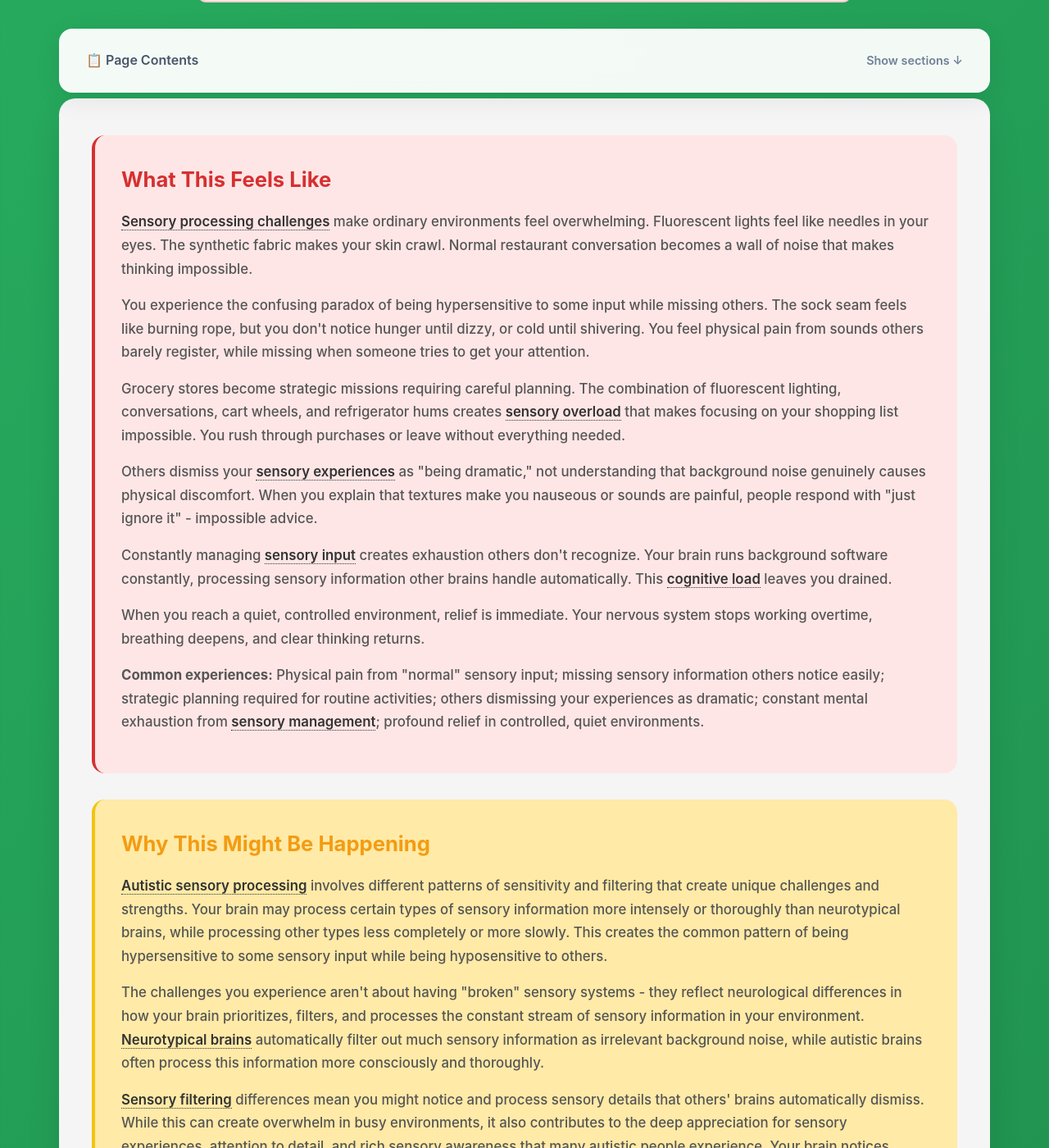
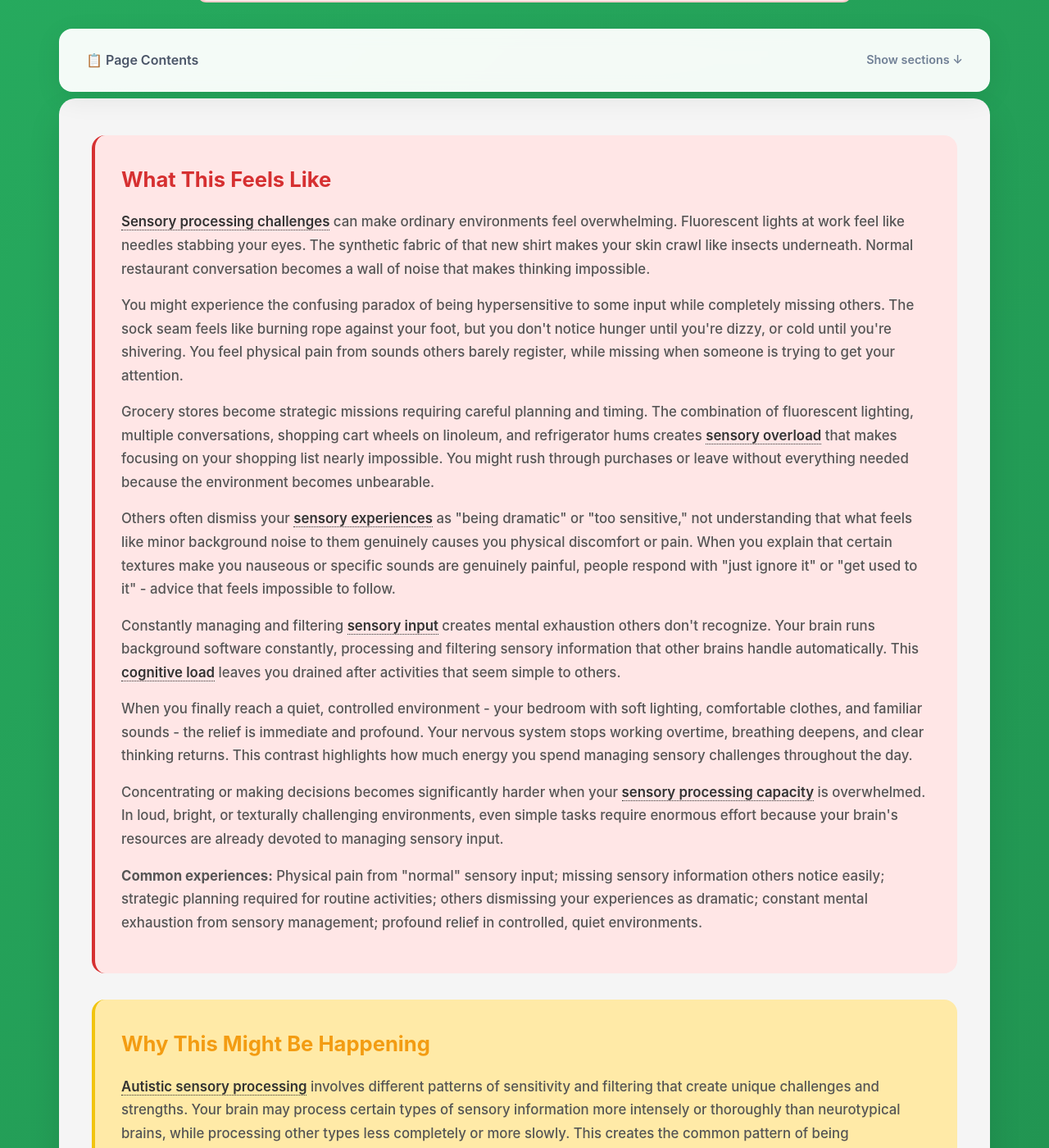
Before and after one commit to neurodivergent-survival-guide/neurodivergent-survival-guide, a Jekyll site: the page built from struggles/sensory-processing-challenges.html, in a window 1280 px wide and 1400 px high, scrolled down 564 px. Shown: the whole window at 82% size. Built offline with Jekyll 4.4.1, drawn with Linux system fonts in a browser that asks for light colours; some of the changed text lies outside the part shown.

Commit message:
Update sensory-processing-challenges.html

```diff
--- a/struggles/sensory-processing-challenges.html
+++ b/struggles/sensory-processing-challenges.html
@@ -25,20 +25,22 @@
 <div class="content-card">
     <div class="what-section">
         <h2 id="what-this-feels-like">What This Feels Like</h2>
-        <p><a class="jargon">Sensory processing challenges<span class="tooltip">Difficulty managing sensory input in ways that differ from typical expectations</span></a> make ordinary environments feel overwhelming. Fluorescent lights feel like needles in your eyes. The synthetic fabric makes your skin crawl. Normal restaurant conversation becomes a wall of noise that makes thinking impossible.</p>
+        <p><a class="jargon">Sensory processing challenges<span class="tooltip">Difficulty managing sensory input in ways that differ from typical expectations</span></a> can make ordinary environments feel overwhelming. Fluorescent lights at work feel like needles stabbing your eyes. The synthetic fabric of that new shirt makes your skin crawl like insects underneath. Normal restaurant conversation becomes a wall of noise that makes thinking impossible.</p>
 
-        <p>You experience the confusing paradox of being hypersensitive to some input while missing others. The sock seam feels like burning rope, but you don't notice hunger until dizzy, or cold until shivering. You feel physical pain from sounds others barely register, while missing when someone tries to get your attention.</p>
+        <p>You might experience the confusing paradox of being hypersensitive to some input while completely missing others. The sock seam feels like burning rope against your foot, but you don't notice hunger until you're dizzy, or cold until you're shivering. You feel physical pain from sounds others barely register, while missing when someone is trying to get your attention.</p>
 
-        <p>Grocery stores become strategic missions requiring careful planning. The combination of fluorescent lighting, conversations, cart wheels, and refrigerator hums creates <a class="jargon">sensory overload<span class="tooltip">When sensory input exceeds your brain's processing capacity</span></a> that makes focusing on your shopping list impossible. You rush through purchases or leave without everything needed.</p>
+        <p>Grocery stores become strategic missions requiring careful planning and timing. The combination of fluorescent lighting, multiple conversations, shopping cart wheels on linoleum, and refrigerator hums creates <a class="jargon">sensory overload<span class="tooltip">When sensory input exceeds your brain's processing capacity</span></a> that makes focusing on your shopping list nearly impossible. You might rush through purchases or leave without everything needed because the environment becomes unbearable.</p>
 
-        <p>Others dismiss your <a class="jargon">sensory experiences<span class="tooltip">How your nervous system processes sights, sounds, textures, and other sensory information</span></a> as "being dramatic," not understanding that background noise genuinely causes physical discomfort. When you explain that textures make you nauseous or sounds are painful, people respond with "just ignore it" - impossible advice.</p>
+        <p>Others often dismiss your <a class="jargon">sensory experiences<span class="tooltip">How your nervous system processes sights, sounds, textures, and other sensory information</span></a> as "being dramatic" or "too sensitive," not understanding that what feels like minor background noise to them genuinely causes you physical discomfort or pain. When you explain that certain textures make you nauseous or specific sounds are genuinely painful, people respond with "just ignore it" or "get used to it" - advice that feels impossible to follow.</p>
 
-        <p>Constantly managing <a class="jargon">sensory input<span class="tooltip">Information your brain receives through sight, sound, touch, smell, taste, and movement</span></a> creates exhaustion others don't recognize. Your brain runs background software constantly, processing sensory information other brains handle automatically. This <a class="jargon">cognitive load<span class="tooltip">The mental effort required to process and manage sensory information</span></a> leaves you drained.</p>
+        <p>Constantly managing and filtering <a class="jargon">sensory input<span class="tooltip">Information your brain receives through sight, sound, touch, smell, taste, and movement</span></a> creates mental exhaustion others don't recognize. Your brain runs background software constantly, processing and filtering sensory information that other brains handle automatically. This <a class="jargon">cognitive load<span class="tooltip">The mental effort required to process and manage sensory information</span></a> leaves you drained after activities that seem simple to others.</p>
 
-        <p>When you reach a quiet, controlled environment, relief is immediate. Your nervous system stops working overtime, breathing deepens, and clear thinking returns.</p>
+        <p>When you finally reach a quiet, controlled environment - your bedroom with soft lighting, comfortable clothes, and familiar sounds - the relief is immediate and profound. Your nervous system stops working overtime, breathing deepens, and clear thinking returns. This contrast highlights how much energy you spend managing sensory challenges throughout the day.</p>
+
+        <p>Concentrating or making decisions becomes significantly harder when your <a class="jargon">sensory processing capacity<span class="tooltip">Your brain's ability to manage incoming sensory information</span></a> is overwhelmed. In loud, bright, or texturally challenging environments, even simple tasks require enormous effort because your brain's resources are already devoted to managing sensory input.</p>
 
         <div class="highlight-box">
-            <p><strong>Common experiences:</strong> Physical pain from "normal" sensory input; missing sensory information others notice easily; strategic planning required for routine activities; others dismissing your experiences as dramatic; constant mental exhaustion from <a class="jargon">sensory management<span class="tooltip">The ongoing effort of processing and filtering sensory information</span></a>; profound relief in controlled, quiet environments.</p>
+            <p><strong>Common experiences:</strong> Physical pain from "normal" sensory input; missing sensory information others notice easily; strategic planning required for routine activities; others dismissing your experiences as dramatic; constant mental exhaustion from sensory management; profound relief in controlled, quiet environments.</p>
         </div>
     </div>
 
@@ -50,16 +52,16 @@
 
         <p><a class="jargon">Sensory filtering<span class="tooltip">Your brain's ability to automatically screen out irrelevant sensory information</span></a> differences mean you might notice and process sensory details that others' brains automatically dismiss. While this can create overwhelm in busy environments, it also contributes to the deep appreciation for sensory experiences, attention to detail, and rich sensory awareness that many autistic people experience. Your brain notices things others miss, which can be both challenging and valuable.</p>
 
-        <p>Individual <a class="jargon">sensory profiles<span class="tooltip">Your unique pattern of sensitivities and processing differences across different senses</span></a> vary dramatically between autistic people. Some people are primarily sensitive to auditory input, others to visual or tactile information. Some experience more hypersensitivity challenges, while others deal primarily with hyposensitivity. Your specific pattern of sensory processing reflects your individual neurological makeup rather than following a universal autism template.</p>
+        <p>Individual <a class="jargon">sensory profile<span class="tooltip">Your unique pattern of sensitivities and processing differences across different senses</span></a> vary dramatically between autistic people. Some people are primarily sensitive to auditory input, others to visual or tactile information. Some experience more hypersensitivity challenges, while others deal primarily with hyposensitivity. Your specific pattern of sensory processing reflects your individual neurological makeup rather than following a universal autism template.</p>
 
         <p>When your <a class="jargon">sensory processing capacity<span class="tooltip">Your brain's available resources for managing sensory input</span></a> becomes overwhelmed, it directly affects other cognitive functions. <a class="jargon">Executive function<span class="tooltip">Mental skills including attention, decision-making, and emotional regulation</span></a>, decision-making ability, emotional regulation, and social processing all become more difficult when your brain's resources are devoted to managing overwhelming sensory input. This creates cascading effects where sensory challenges impact multiple areas of functioning.</p>
 
         <div class="learn-more" onclick="toggleLearnMore(this)">
             <h3>Learn More: Understanding Your Individual Sensory Profile ↓</h3>
             <div class="learn-more-content">
-                <p><a class="jargon">Sensory modulation<span class="tooltip">How your nervous system regulates responses to sensory input</span></a> involves complex interactions between different parts of your nervous system that determine how you respond to sensory information. Some autistic people have sensory systems that are easily overwhelmed by input, while others have sensory systems that require more intense input to register sensations appropriately.</p>
+                <p>sensory modulation involves complex interactions between different parts of your nervous system that determine how you respond to sensory information. Some autistic people have sensory systems that are easily overwhelmed by input, while others have sensory systems that require more intense input to register sensations appropriately.</p>
 
-                <p>Understanding your specific <a class="jargon">sensory seeking<span class="tooltip">Actively pursuing certain types of sensory input that feel good or help regulate your nervous system</span></a> and <a class="jargon">sensory avoiding<span class="tooltip">Instinctively moving away from sensory input that feels overwhelming or uncomfortable</span></a> patterns can help you design environments and routines that work with your nervous system rather than against it. Many autistic people find that accommodating their sensory needs improves their functioning across multiple areas of life.</p>
+                <p>Understanding your specific sensory seeking and sensory avoiding patterns can help you design environments and routines that work with your nervous system rather than against it. Many autistic people find that accommodating their sensory needs improves their functioning across multiple areas of life.</p>
 
                 <p>Your sensory experiences may also change based on stress levels, health, sleep, and other factors that affect your nervous system. Learning to recognize these fluctuations helps you adjust your expectations and accommodations accordingly.</p>
             </div>
@@ -68,7 +70,7 @@
 
     <div class="immediate-help">
         <h2 id="next-five-minutes">What Can Help You Through the Next 5 Minutes</h2>
-        <p>When you're experiencing <a class="jargon">sensory overwhelm<span class="tooltip">When sensory input exceeds your processing capacity</span></a> right now and need immediate relief:</p>
+        <p>When you're experiencing sensory overwhelm right now and need immediate relief:</p>
 
         <ul>
             <li><strong>Find immediate <a class="jargon">sensory refuge<span class="tooltip">A space with reduced or controlled sensory input</span></a>:</strong> Step outside for fresh air and reduced stimulation, find a quiet bathroom or less crowded area, go to your car where you control the sensory environment, or locate any space where you can reduce overwhelming input. Even a few minutes of sensory relief can help reset your nervous system.</li>
@@ -95,16 +97,16 @@
             <li><strong>Map your individual sensory profile and develop strategic planning:</strong> Document which specific sounds, textures, lights, and environments create challenges versus which ones feel comfortable or even pleasant. Scout locations before important events, plan shorter visits to overwhelming places, identify exit strategies, and schedule recovery time after demanding sensory experiences. Understanding your patterns helps you predict and prepare for difficulties while identifying sensory experiences that support your regulation.</li>
             <li><strong>Advocate for accommodations without apologizing:</strong> Request workplace modifications like different lighting, quieter workspace locations, or permission to wear headphones. Ask for sensory accommodations in educational settings, housing situations, and healthcare environments. Your sensory needs are legitimate medical requirements, not preferences or conveniences.</li>
             <li><strong>Give yourself explicit permission to use sensory accommodations:</strong> Carry a soft blanket to movie theaters, wear earplugs when walking through noisy cities, use sunglasses indoors when needed, take sensory breaks during social events, and prioritize your comfort over others' potential judgments. You don't need anyone's permission to make your life more inhabitable - follow reasonable safety protocols, then move forward with confidence.</li>
-            <li><strong>Seek out <a class="jargon">autism-friendly environments<span class="tooltip">Spaces specifically designed to accommodate autistic sensory and social needs</span></a> and timing:</strong> Many stores now offer autism-friendly shopping hours with reduced lighting and sound, some theaters provide sensory-friendly screenings, and various venues are developing accommodations for sensory processing differences. These options are growing as awareness increases.</li>
+            <li><strong>Seek out autism-friendly environments and timing:</strong> Many stores now offer autism-friendly shopping hours with reduced lighting and sound, some theaters provide sensory-friendly screenings, and various venues are developing accommodations for sensory processing differences. These options are growing as awareness increases.</li>
             <li><strong>Build regular <a class="jargon">sensory recovery<span class="tooltip">Time spent in comfortable sensory environments to rest your nervous system</span></a> into your schedule:</strong> Plan quiet time after demanding sensory experiences, create daily periods in your most comfortable sensory environment, and recognize that sensory management requires energy that needs to be replenished through rest and regulation. Choose work environments, housing, and social activities based on your sensory profile rather than forcing adaptation to incompatible environments.</li>
         </ul>
 
         <div class="learn-more" onclick="toggleLearnMore(this)">
             <h3>Learn More: Professional Support and Advanced Accommodation Strategies ↓</h3>
             <div class="learn-more-content">
-                <p><a class="jargon">Occupational therapists<span class="tooltip">Healthcare professionals who specialize in helping people adapt their environments and activities</span></a> who specialize in sensory processing can provide detailed assessments of your sensory profile and recommendations for specific accommodations. This professional documentation can be valuable for requesting workplace or educational accommodations and for understanding your individual patterns more thoroughly.</p>
+                <p>occupational therapists who specialize in sensory processing can provide detailed assessments of your sensory profile and recommendations for specific accommodations. This professional documentation can be valuable for requesting workplace or educational accommodations and for understanding your individual patterns more thoroughly.</p>
 
-                <p>Some autistic people find that <a class="jargon">sensory integration<span class="tooltip">Therapeutic approaches that help nervous systems process sensory information more effectively</span></a> approaches or <a class="jargon">sensory diets<span class="tooltip">Planned sensory activities designed to help regulate your nervous system</span></a> help them manage challenging sensory experiences. These approaches focus on working with your nervous system's natural patterns rather than trying to eliminate sensory sensitivities entirely.</p>
+                <p>Some autistic people find that sensory integration approaches or sensory diets help them manage challenging sensory experiences. These approaches focus on working with your nervous system's natural patterns rather than trying to eliminate sensory sensitivities entirely.</p>
 
                 <p>Technology continues to develop new solutions for sensory challenges - from advanced noise-canceling options to smart lighting systems that adjust throughout the day. Staying informed about emerging accommodation tools can provide new options for managing your specific sensory needs.</p>
             </div>
@@ -118,23 +120,23 @@
         <ul>
             <li>Sensory challenges are preventing you from working, attending school, or participating in essential activities like shopping, medical appointments, or social connections</li>
             <li>You're experiencing frequent <a class="jargon">meltdowns<span class="tooltip">Overwhelming responses when your nervous system becomes overloaded</span></a>, panic attacks, or other intense reactions triggered by sensory overload that affect your safety or wellbeing</li>
-            <li><a class="jargon">Sensory avoidance<span class="tooltip">Staying away from activities or places due to overwhelming sensory experiences</span></a> is severely limiting your life choices, relationships, career options, or access to necessary services</li>
+            <li><a class="jargon">sensory avoidance<span class="tooltip">Staying away from activities or places due to overwhelming sensory experiences</span></a> is severely limiting your life choices, relationships, career options, or access to necessary services</li>
             <li>Sensory issues are contributing to problems with eating, sleeping, personal hygiene, or other basic self-care activities that affect your health</li>
             <li>You need professional assessment and documentation for workplace accommodations, educational support, or disability services</li>
-            <li><a class="jargon">Sensory processing difficulties<span class="tooltip">Challenges with managing sensory input that interfere with daily functioning</span></a> are contributing to depression, anxiety, or other mental health concerns that require professional support</li>
+            <li>sensory processing difficulties are contributing to depression, anxiety, or other mental health concerns that require professional support</li>
             <li>You're using substances or engaging in harmful behaviors to cope with sensory overwhelm or distress</li>
         </ul>
 
-        <p>Look for <a class="jargon">autism-informed practitioners<span class="tooltip">Professionals who understand autistic sensory processing without trying to eliminate natural differences</span></a> who understand that the goal isn't to make you tolerate overwhelming sensory input, but to develop sustainable strategies for managing your environment and supporting your nervous system. Effective support focuses on accommodation and regulation rather than forcing tolerance of uncomfortable sensory experiences.</p>
+        <p>Look for autism-informed practitioners who understand that the goal isn't to make you tolerate overwhelming sensory input, but to develop sustainable strategies for managing your environment and supporting your nervous system. Effective support focuses on accommodation and regulation rather than forcing tolerance of uncomfortable sensory experiences.</p>
 
         <div class="highlight-box">
-            <p><strong>Types of support that help:</strong> <a class="jargon">Occupational therapy<span class="tooltip">Professional support for adapting activities and environments to your needs</span></a> specializing in sensory processing, comprehensive sensory assessments, autism-affirming counseling for sensory-related anxiety, medical evaluation of any underlying conditions affecting sensory processing, and consultation for environmental modifications.</p>
+            <p><strong>Types of support that help:</strong> occupational therapy specializing in sensory processing, comprehensive sensory assessments, autism-affirming counseling for sensory-related anxiety, medical evaluation of any underlying conditions affecting sensory processing, and consultation for environmental modifications.</p>
         </div>
     </div>
 
     <div class="validation-section">
         <h2 id="validation">You're Not Imagining This</h2>
-        <p><a class="jargon">Sensory processing differences<span class="tooltip">Variations in how nervous systems process sensory information</span></a> are a core feature of autism that affect millions of people worldwide. Your experiences of sensory pain, overwhelm, or under-responsivity aren't psychological or behavioral - they reflect real neurological differences in how your brain processes sensory information. These differences are as legitimate as any other medical condition requiring accommodation.</p>
+        <p>sensory processing differences are a core feature of autism that affect millions of people worldwide. Your experiences of sensory pain, overwhelm, or under-responsivity aren't psychological or behavioral - they reflect real neurological differences in how your brain processes sensory information. These differences are as legitimate as any other medical condition requiring accommodation.</p>
 
         <p>The exhaustion you feel from managing sensory input that others process automatically is genuine and significant. Your brain is working harder to process, filter, and manage sensory information, which creates real fatigue that deserves recognition and accommodation. This isn't weakness or sensitivity - it's your nervous system managing a different workload than neurotypical systems.</p>
 
```
